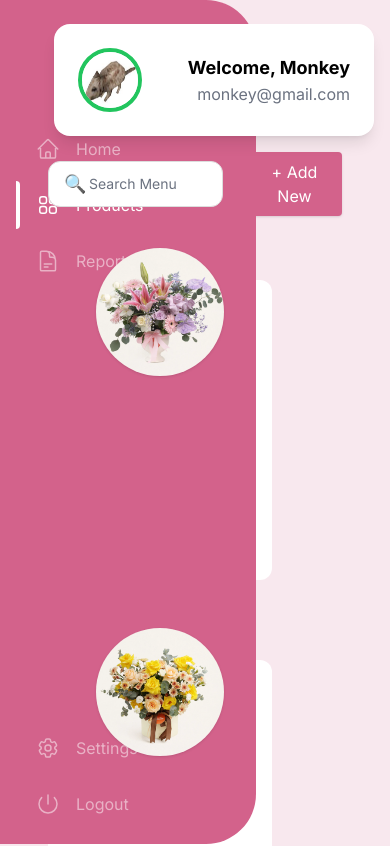
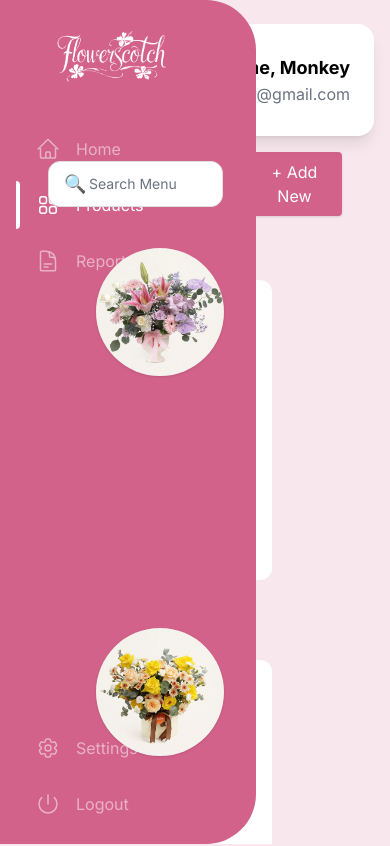
Before and after one commit to Puren34/bentwelve, a Next.js app: page /dashboard/products in a window 390 px wide. Shown: the top 846 px of the page. Built offline with nearby package versions, Linux system fonts and the light colour scheme; a web font is replaced by a local one.

Commit message:
nyoba profile

```diff
--- a/app/dashboard/layout.tsx
+++ b/app/dashboard/layout.tsx
@@ -1,13 +1,18 @@
 import SideBar from "../ui/dashboard/nav-links";
+import ProfileSummary from "../ui/dashboard/profile";
 
 export default function Layout({ children }: { children: React.ReactNode}) {
     return (
-        <div className="flex h-screen flex-col md:flex-row md:overflow-hidden">
-            <div className="w-full flex-none md:w-64">
-                <SideBar/>
+        <>
+            <ProfileSummary/>
+            <div className="flex h-screen flex-col md:flex-row overflow-hidden">
+
+                <div className="w-full flex-none md:w-64">
+                    <SideBar/>
+                </div>
+                    <div className="flex-grow p-6 md:overflow-y-auto md:p-12">{children}
+                    </div>
             </div>
-                <div className="flex-grow p-6 md:overflow-y-auto md:p-12">{children}
-                </div>
-        </div>
+        </>
     );
 }
--- a/app/ui/dashboard/nav-links.tsx
+++ b/app/ui/dashboard/nav-links.tsx
@@ -11,6 +11,7 @@ import Link from 'next/link';
 import { usePathname } from 'next/navigation';
 import clsx from 'clsx';
 import { inter } from '@/app/ui/fonts';
+import ProfileSummary from './profile';
 
 const links = [
   { name: 'Home', href: '/dashboard', icon: HomeIcon },
@@ -30,18 +31,6 @@ export default function Sidebar() {
     <div className={`fixed inset-y-0 left-0 w-64 flex flex-col bg-[#D3628B] text-white rounded-r-[50px] ${inter.className}`}>
       <div className='flex items-center px-12 pb-0'>
         <img src='/icons/fs.png' alt='FlowerScotch Logo' className='w-32 h-auto mt-7' />
-      </div>
-
-      <div className="fixed top-6 right-4 flex items-center gap-4 p-6 bg-[#ffffff] text-black rounded-2xl shadow-lg w-80">
-        <img
-          src="/Kucing.png"
-          alt="User Profile"
-          className="w-16 h-16 rounded-full border-4 border-green-500"
-        />
-        <div className="text-right flex-1">
-          <p className="font-bold text-lg">Welcome, Monkey</p>
-          <p className="text-md text-gray-500">monkey@gmail.com</p>
-        </div>
       </div>
 
       <nav className="space-y-2 px-4 mt-10">
--- /dev/null
+++ b/app/ui/dashboard/profile.tsx
@@ -0,0 +1,17 @@
+'use client';
+
+export default function ProfileSummary() {
+  return (
+    <div className="fixed top-6 right-4 flex items-center gap-4 p-6 bg-white text-black rounded-2xl shadow-lg w-80">
+      <img
+        src="/Kucing.png"
+        alt="User Profile"
+        className="w-16 h-16 rounded-full border-4 border-green-500"
+      />
+      <div className="text-right flex-1">
+        <p className="font-bold text-lg">Welcome, Monkey</p>
+        <p className="text-md text-gray-500">monkey@gmail.com</p>
+      </div>
+    </div>
+  );
+}
```
